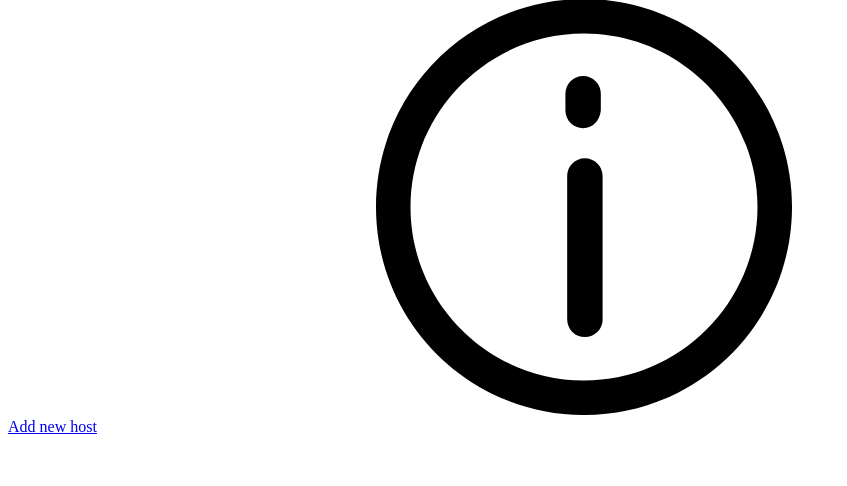
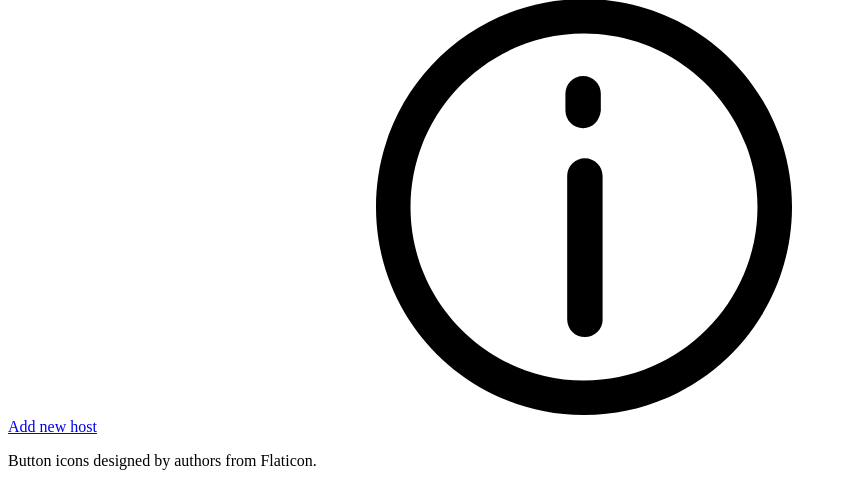
Before and after one commit to UCL-CloudLabs/user-portal, a Flask app: template src/cloudlabs/templates/includes/_dashboard.html in a window 1280 px wide. Shown: the part 1634-2120 px from the top of the page, without its empty margins (0-847 px from the left). Before the commit the page ends 2068 px from the top, so only its background shows below. Run offline with Flask 2, Linux system fonts and the light colour scheme; the template is opened without the code that fills it: values that come from a table or form of the project are taken from there, others are empty; tables that the repository leaves empty hold one stand-in row (values such as "Sample post"); parts of the project's set-up code (start-up, migrations or seed data) failed here and were passed over.

Commit message:
Only display the Flaticon credit if there are hosts shown

```diff
--- a/src/cloudlabs/templates/includes/_dashboard.html
+++ b/src/cloudlabs/templates/includes/_dashboard.html
@@ -41,3 +41,9 @@
 </table>
 
 <a class="btn" href="{{ url_for('host.add') }}">Add new host</a>
+
+{% if user.hosts.count() > 0 %}
+  <p class="text-right small cite">
+    Button icons designed by authors from Flaticon.
+  </p>
+{% endif %}
```
